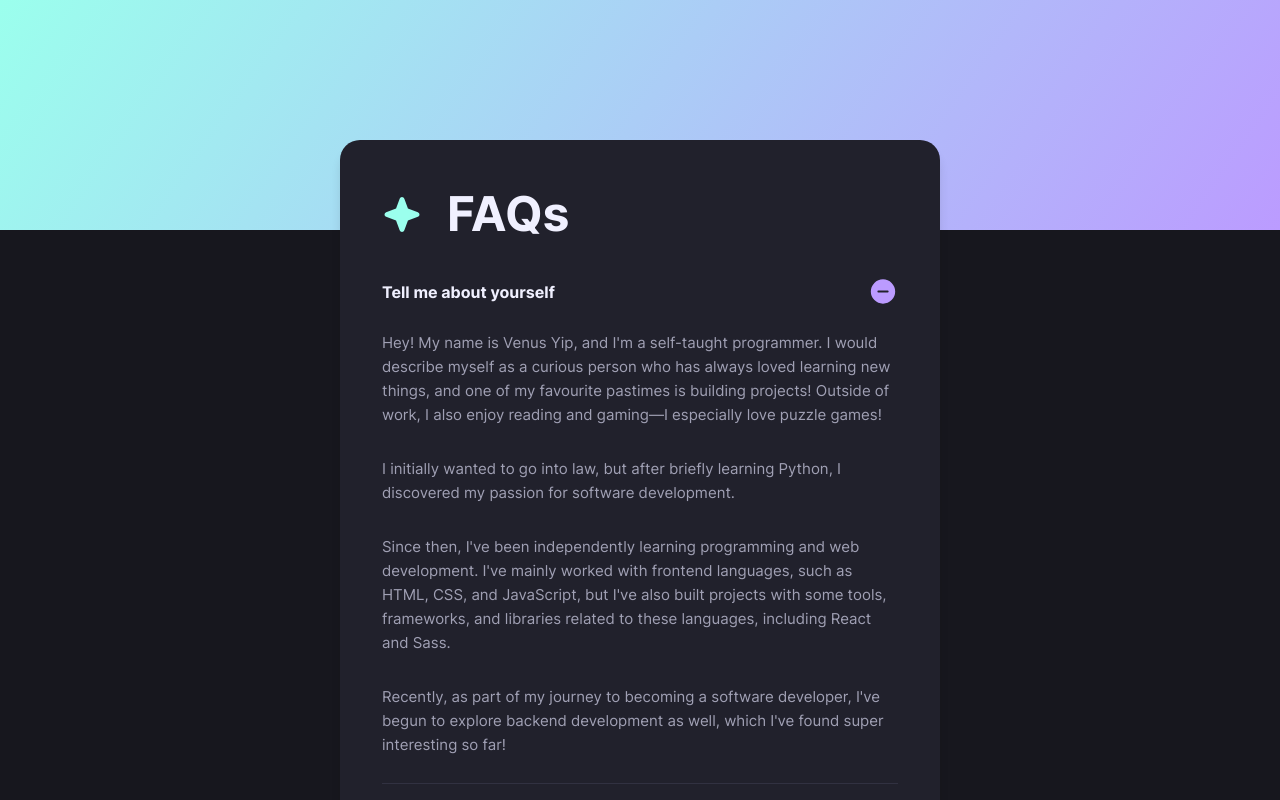
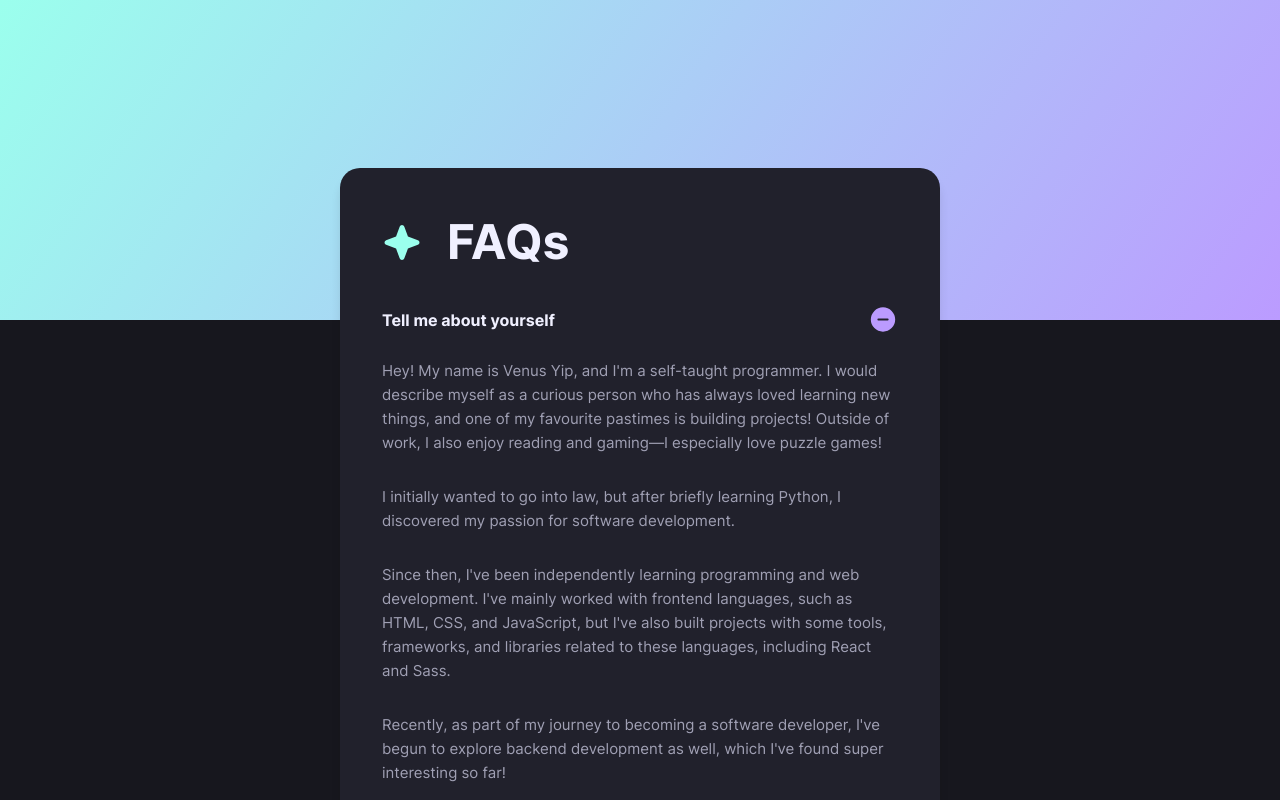
Before and after one commit to VenusY/faq-accordion, a React app: page / in a window 1280 px wide. Shown: the top 800 px of the page. Built offline with nearby package versions, Linux system fonts and the light colour scheme.

Commit message:
Change padding and background-size for larger screen sizes

```diff
--- a/src/styles/scss/App.scss
+++ b/src/styles/scss/App.scss
@@ -59,6 +59,11 @@ body {
 }
 
 @media screen and (min-width: 768px) {
+  body {
+    padding: 168px 0;
+    background-size: 100% 320px;
+  }
+
   .card {
     padding: 50px 42px 15px 42px;
     border-radius: 20px;
```
